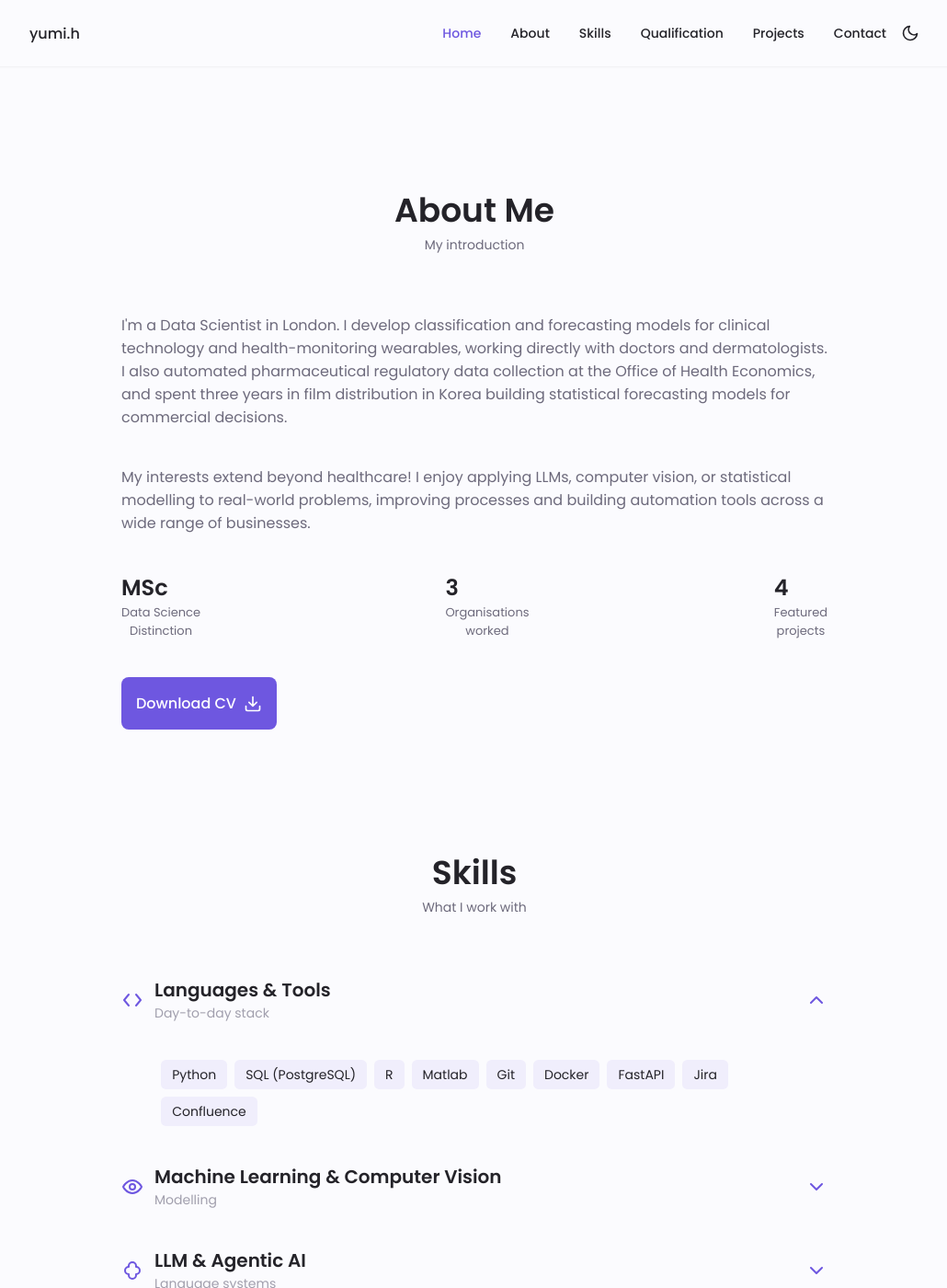
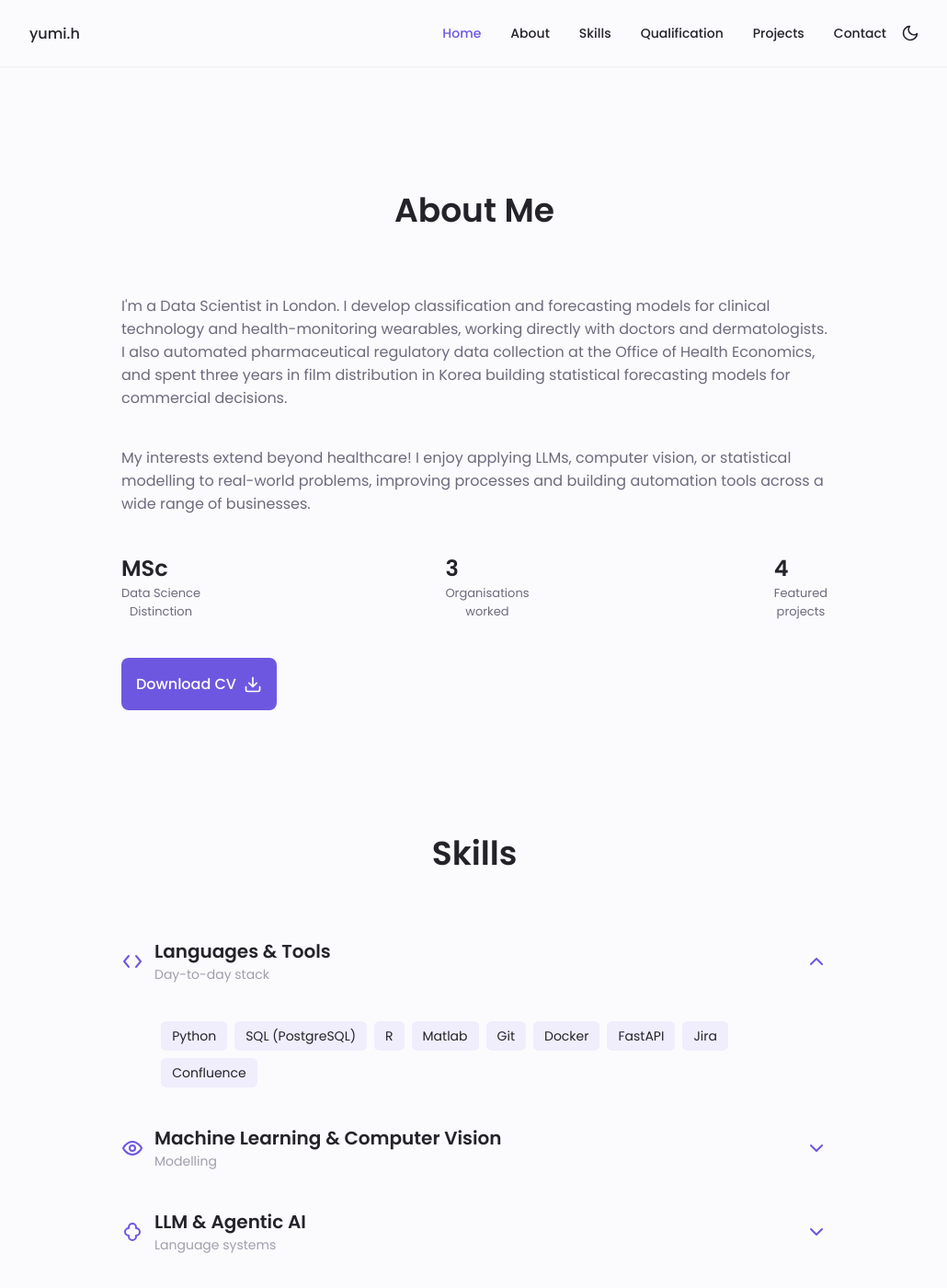
Before and after one commit to yumi-h-1/yumi-h-1.github.io, a Jekyll site: the page built from index.html, in a window 1280 px wide and 1400 px high, scrolled down 498 px. Shown: the whole window at 92% size, without its empty margins (124-1154 px from the left). Built offline with Jekyll 4.4.1, drawn with Linux system fonts in a browser that asks for light colours; some of the changed text lies outside the part shown.

Commit message:
Remove section subtitles
Drop the small caption under each section heading ("My introduction",
"What I work with", "My journey", "Selected work", "Get in touch") and
the equivalent on the CV and Projects pages.

The subtitle carried the gap between heading and content, so move that
margin onto .section__title to keep the section spacing unchanged.

Co-Authored-By: Claude Opus 5 <noreply@anthropic.com>

```diff
--- a/_layouts/page.html
+++ b/_layouts/page.html
@@ -4,7 +4,6 @@ layout: default
 <section class="section page">
   <div class="container">
     <h2 class="section__title">{{ page.title }}</h2>
-    <span class="section__subtitle">{{ page.subtitle }}</span>
     <div class="page__content">
       {{ content }}
     </div>
--- a/assets/css/styles.css
+++ b/assets/css/styles.css
@@ -110,13 +110,11 @@ img { max-width: 100%; height: auto; }
 
 /*==================== REUSABLE ====================*/
 .section { padding: 2rem 0 4rem; }
-.section__title { font-size: var(--h1-font-size); }
-.section__subtitle {
-  display: block;
-  font-size: var(--small-font-size);
+.section__title {
+  font-size: var(--h1-font-size);
+  text-align: center;
   margin-bottom: var(--mb-3);
 }
-.section__title, .section__subtitle { text-align: center; }
 
 .container {
   max-width: 768px;
@@ -587,7 +585,7 @@ a.contact__subtitle:hover { color: var(--first-color); }
   .container { margin-left: auto; margin-right: auto; }
   body { margin: 0; }
   .section { padding: 6rem 0 2rem; }
-  .section__subtitle { margin-bottom: 4rem; }
+  .section__title { margin-bottom: 4rem; }
 
   .header { top: 0; bottom: initial; }
   .header, .main, .footer__container { padding: 0 1rem; }
--- a/index.html
+++ b/index.html
@@ -48,7 +48,6 @@ layout: default
 <!--==================== ABOUT ====================-->
 <section class="about section" id="about">
   <h2 class="section__title">About Me</h2>
-  <span class="section__subtitle">My introduction</span>
 
   <div class="about__container container">
     <div>
@@ -93,7 +92,6 @@ layout: default
 <!--==================== SKILLS ====================-->
 <section class="skills section" id="skills">
   <h2 class="section__title">Skills</h2>
-  <span class="section__subtitle">What I work with</span>
 
   <div class="skills__container container grid">
     <div>
@@ -197,7 +195,6 @@ layout: default
 <!--==================== QUALIFICATION ====================-->
 <section class="qualification section" id="qualification">
   <h2 class="section__title">Qualification</h2>
-  <span class="section__subtitle">My journey</span>
 
   <div class="qualification__container container">
     <div class="qualification__tabs">
@@ -299,7 +296,6 @@ layout: default
 <!--==================== PROJECTS ====================-->
 <section class="projects section" id="projects">
   <h2 class="section__title">Projects</h2>
-  <span class="section__subtitle">Selected work</span>
 
   <div class="projects__container container grid">
     <article class="projects__card">
@@ -378,7 +374,6 @@ layout: default
 <!--==================== CONTACT ====================-->
 <section class="contact section" id="contact">
   <h2 class="section__title">Contact Me</h2>
-  <span class="section__subtitle">Get in touch</span>
 
   <div class="contact__container container grid">
     <div>
```
Also changed, not shown: cv.md (+0 -1 lines), projects.md (+0 -1 lines).
